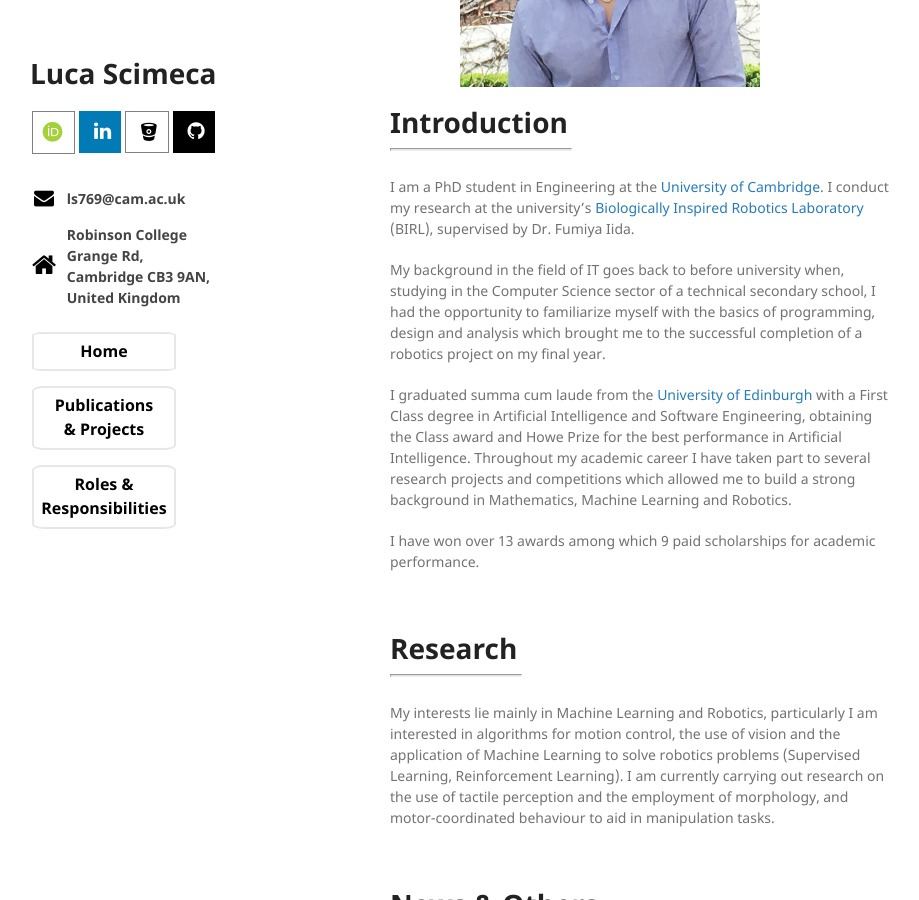
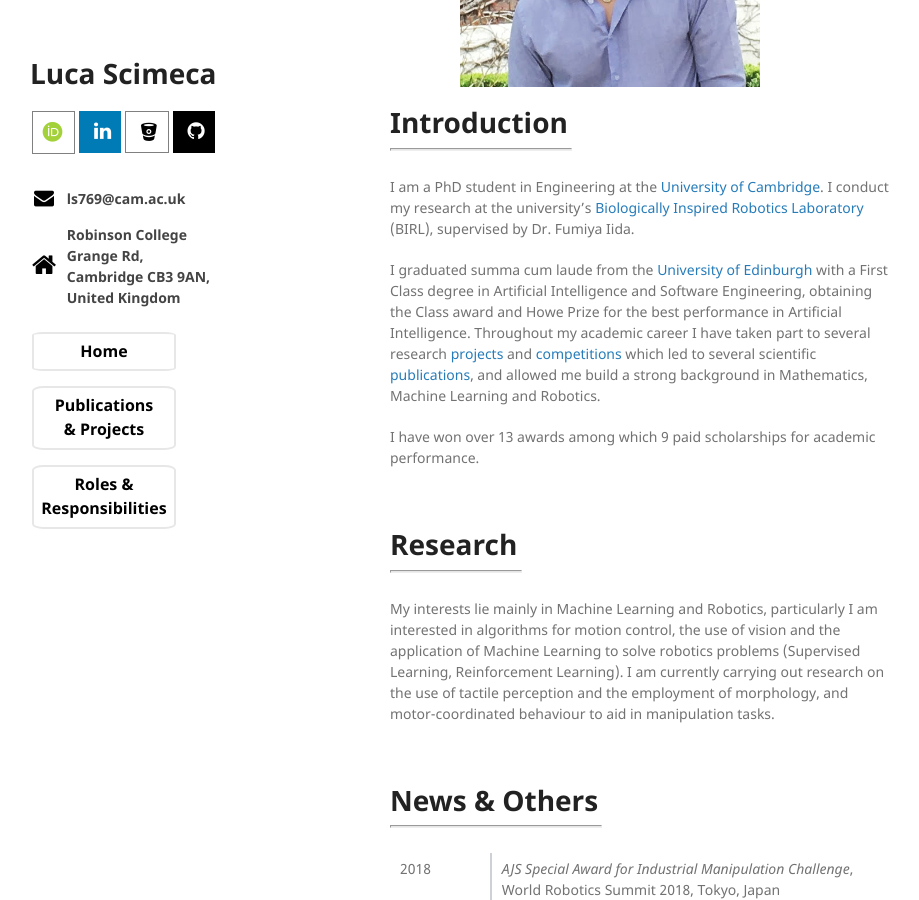
Before and after one commit to lucascimeca/lucascimeca.github.io, a Jekyll site: the page built from index.md, in a window 1280 px wide and 900 px high, scrolled down 309 px. Shown: the whole window, without its empty margins (180-1099 px from the left). Built offline with Jekyll 4.4.1, drawn with Linux system fonts in a browser that asks for light colours; nearby versions of some CDN libraries; some web fonts are replaced; the repository's description, which GitHub fills in, is left out.

Commit message:
Update index.md

```diff
--- a/index.md
+++ b/index.md
@@ -13,9 +13,9 @@ layout: default
 
 I am a PhD student in Engineering at the <a href="http://www.cam.ac.uk/" target="_blank">University of Cambridge</a>. I conduct my research at the university's <a href="http://divf.eng.cam.ac.uk/birl/" target="_blank">Biologically Inspired Robotics Laboratory</a> (BIRL), supervised by Dr. Fumiya Iida.
 
-My background in the field of IT goes back to before university when, studying in the Computer Science sector of a technical secondary school, I had the opportunity to familiarize myself with the basics of programming, design and analysis which brought me to the successful completion of a robotics project on my final year.
+<!--My background in the field of IT goes back to before university when, studying in the Computer Science sector of a technical secondary school, I had the opportunity to familiarize myself with the basics of programming, design and analysis which brought me to the successful completion of a robotics project on my final year.-->
 
-I graduated summa cum laude from the <a href="http://www.ed.ac.uk/" target="_blank">University of Edinburgh</a> with a First Class degree in Artificial Intelligence and Software Engineering, obtaining the Class award and Howe Prize for the best performance in Artificial Intelligence. Throughout my academic career I have taken part to several research projects and competitions which allowed me to build a strong background in Mathematics, Machine Learning and Robotics.
+I graduated summa cum laude from the <a href="http://www.ed.ac.uk/" target="_blank">University of Edinburgh</a> with a First Class degree in Artificial Intelligence and Software Engineering, obtaining the Class award and Howe Prize for the best performance in Artificial Intelligence. Throughout my academic career I have taken part to several research <a href="https://lucascimeca.github.io/publications#-projects" target="_blank">projects</a> and <a href="https://lucascimeca.github.io/#-news--others" target="_blank">competitions</a> which led to several scientific <a href="https://lucascimeca.github.io/publications#-publications---" target="_blank">publications</a>, and allowed me build a strong background in Mathematics, Machine Learning and Robotics.
 
 I have won over 13 awards among which 9 paid scholarships for academic performance.
 
```
